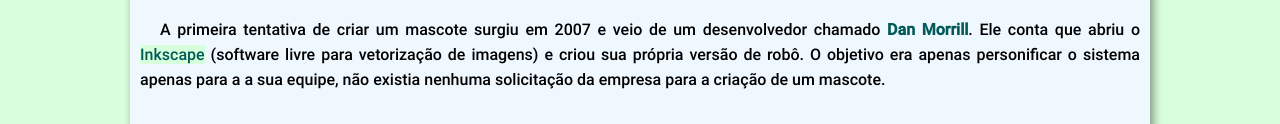
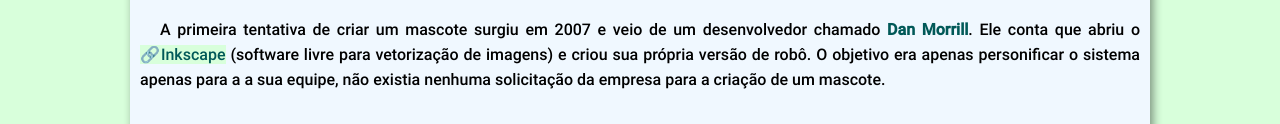
Before and after one commit to ArthurBatista117/projeto-android, a plain HTML site: page index.html in a window 1280 px wide. Shown: the part 384-508 px from the top of the page. Drawn offline with Linux system fonts and the light colour scheme.

Commit message:
Uptade CSS

```diff
--- a/style/style.css
+++ b/style/style.css
@@ -132,6 +132,10 @@ main a{
     text-decoration: none;
 }
 
+main a::before{
+    content: "🔗";
+}
+
 main a:hover{
     text-decoration: underline;
 }
```
